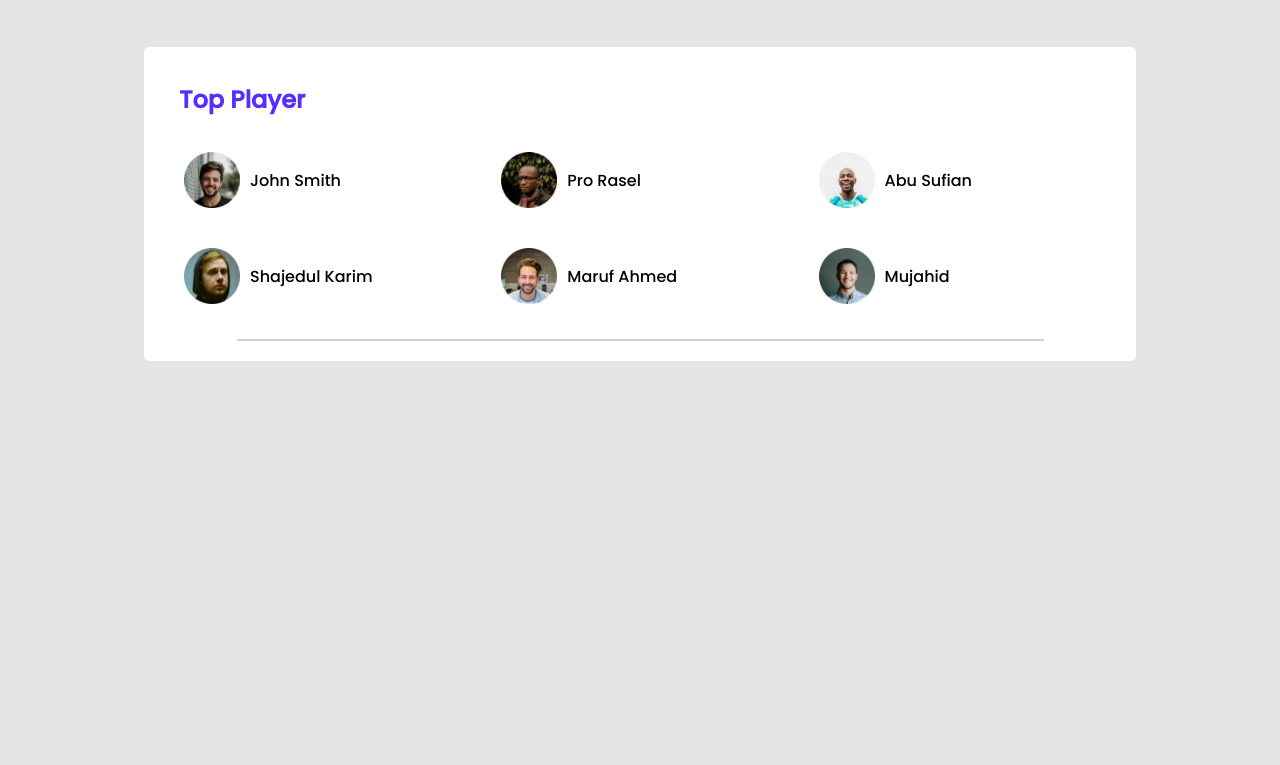
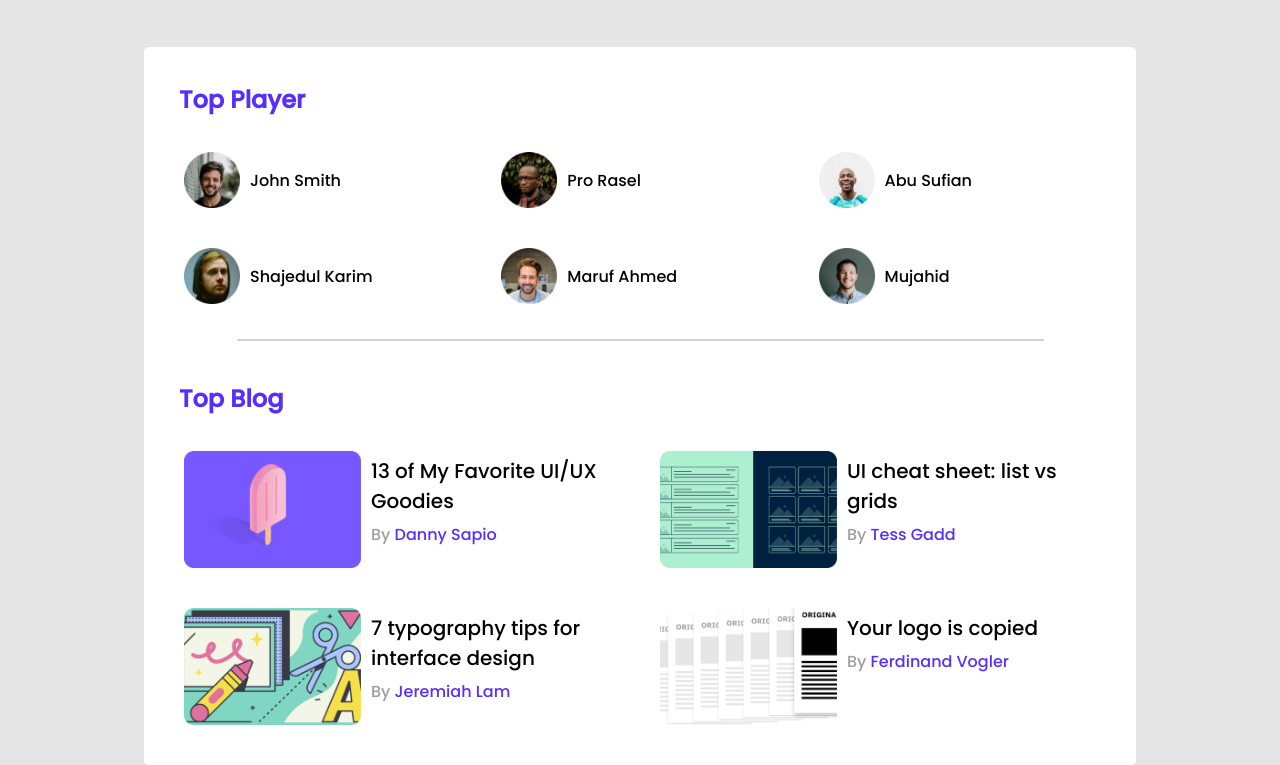
Before and after one commit to mhporosh/leader-board, a plain HTML site: page index.html in a window 1280 px wide. Shown: the part 93-858 px from the top of the page. Before the commit the page ends 800 px from the top, so only its background shows below. Drawn offline with Linux system fonts and the light colour scheme.

Commit message:
Section-01 is completed

```diff
--- a/CSS/style.css
+++ b/CSS/style.css
@@ -75,12 +75,12 @@ h2 {
   padding: 10px;
 }
 
-.player img {
+.player > img {
   height: 56px;
   width: 56px;
 }
 
-.player p {
+.player > p {
   white-space: nowrap;
   overflow: hidden;
   text-overflow: ellipsis;
@@ -92,3 +92,42 @@ h2 {
   border: 1px solid #d1d1d1;
   margin-top: 15px;
 }
+
+.topblog {
+  margin-top: 30px;
+}
+
+.blog > a {
+  color: black;
+  margin-top: 5px;
+  display: flex;
+  flex-direction: column;
+  font-size: 20px;
+}
+
+.blogs {
+  display: flex;
+  flex-wrap: wrap;
+}
+
+.blog {
+  display: flex;
+  gap: 10px;
+  width: calc(50% - 20px);
+  margin: 10px;
+  padding: 10px;
+}
+
+.blog > img {
+  width: 177px;
+  height: 117px;
+}
+
+.blog > a > p {
+  font-size: 16px !important;
+  color: #562eff;
+  margin-top: 6px;
+}
+.blog > a > p > span {
+  color: #9f9f9f;
+}
--- a/index.html
+++ b/index.html
@@ -66,6 +66,24 @@
         </div>
         <hr class="hr">
       </div>
+
+      <div class="topblog">
+        <h2>
+          Top Blog
+        </h2>
+      </div>
+
+      <div class="blogs">
+        <div class="blog"><img src="images/blogs/blog-1.png"><a href="#">13 of My Favorite
+            UI/UX Goodies <p><span>By</span> Danny Sapio</p> </a> </div>
+        <div class="blog"><img src="images/blogs/blog-2.png"><a href="#">UI cheat sheet:
+            list vs grids <p><span>By</span> Tess Gadd</p></a></div>
+        <div class="blog"><img src="images/blogs/blog-3.png"><a href="#">7 typography tips
+            for interface design <p><span>By</span> Jeremiah Lam</p></a></div>
+        <div class="blog"><img src="images/blogs/blog-4.png"><a href="#">Your logo is
+            copied <p><span>By</span> Ferdinand Vogler</p></a></div>
+      </div>
+
     </div>
   </main>
 </body>
```
